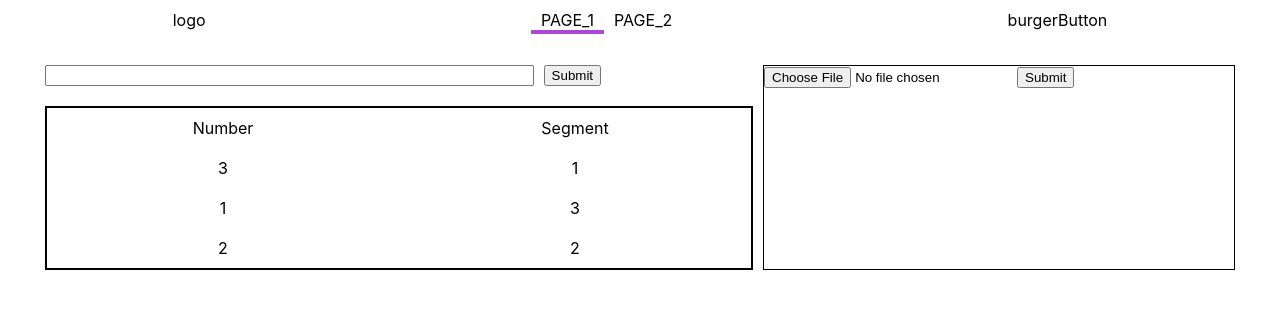
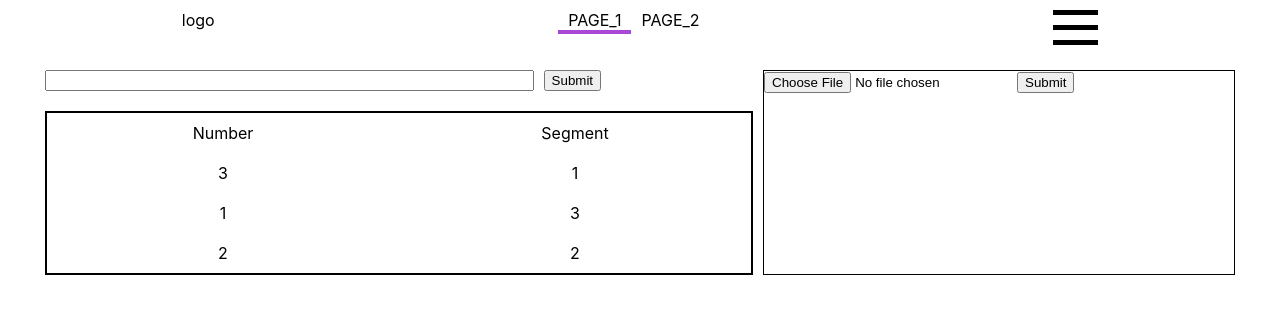
Before and after one commit to cp-final/front, a React (Create React App) app: page / in a window 1280 px wide. Shown: the top 314 px of the page. Built offline with nearby package versions, Linux system fonts and the light colour scheme.

Commit message:
BurgerButton

```diff
--- /dev/null
+++ b/src/components/Navbar/BurgerButton/BurgerButton.jsx
@@ -0,0 +1,16 @@
+import React from 'react';
+import cn from "classnames";
+import s from "./BurgerButton.module.css";
+
+
+const BurgerButton = ({isOn, handleToggle}) => {
+  return (
+      <div className={cn(s.wrapper, {[s.on]: isOn})} onClick={handleToggle}>
+          <div> </div>
+          <div> </div>
+          <div> </div>
+      </div>
+  )
+};
+
+export default BurgerButton;
--- /dev/null
+++ b/src/components/Navbar/BurgerButton/BurgerButton.module.css
@@ -0,0 +1,33 @@
+.wrapper {
+    width: 45px;
+    height: 25px;
+    display: grid;
+    grid-template: repeat(3, 5px) / 100%;
+    grid-gap: 10px;
+    cursor: pointer;
+}
+
+.wrapper > div {
+    width: 100%;
+    height: 100%;
+    background: black;
+    transition: .3s;
+    transform-origin: left center;
+}
+
+.wrapper > div:nth-child(2) {
+    transform-origin: center;
+}
+
+.wrapper.on > div:nth-child(1) {
+    transform: rotate(43deg);
+}
+
+.wrapper.on > div:nth-child(2) {
+    transform: scale(.5);
+    opacity: 0;
+}
+
+.wrapper.on > div:nth-child(3) {
+    transform: rotate(-43deg);
+}
--- a/src/components/Navbar/Navbar.jsx
+++ b/src/components/Navbar/Navbar.jsx
@@ -1,9 +1,11 @@
-import React from 'react';
+import React, {useState} from 'react';
 import {NavLink, withRouter} from "react-router-dom";
 import s from "./Navbar.module.css";
 import {config} from "../../config";
+import BurgerButton from "./BurgerButton/BurgerButton";
 
 const Navbar = (props) => {
+    const [menuIsOn, setMenuIsOn] = useState(false);
     const items = config.pages.map(page =>
         <NavLink exact className={s.link} key={page.path} to={page.path} activeClassName={s.active} >
             {page.name}
@@ -18,7 +20,7 @@ const Navbar = (props) => {
                 {items}
             </nav>
             <div>
-                burgerButton
+                <BurgerButton isOn={menuIsOn} handleToggle={() => setMenuIsOn(!menuIsOn)}/>
             </div>
         </div>
     )
```
Also changed, not shown: src/components/App/App.js (+0 -10 lines).
